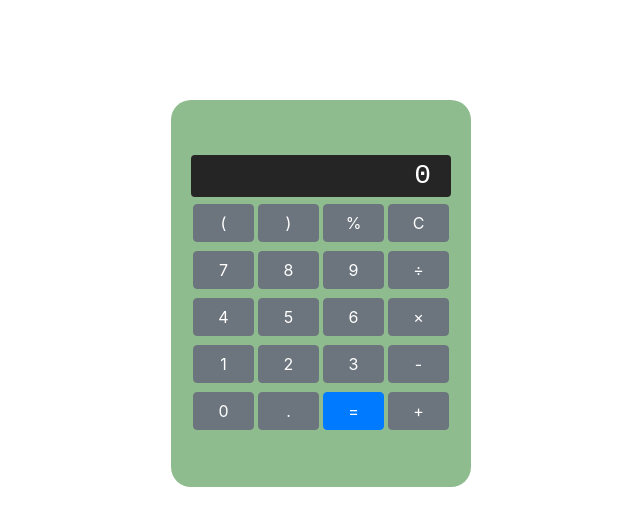
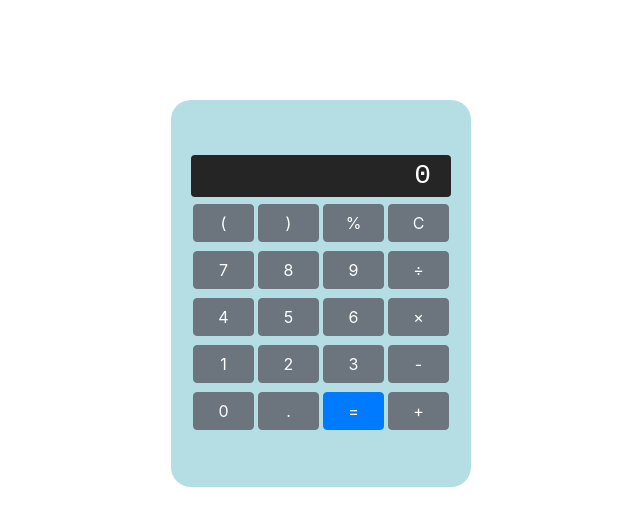
Before and after one commit to ryandriesatria/simple-calculator, a plain HTML site: page index.html in a window 1280 px wide. Shown: the whole page, without its empty margins (319-959 px from the left). Drawn offline with nearby package versions, Linux system fonts and the light colour scheme.

Commit message:
first commit

```diff
--- a/style.css
+++ b/style.css
@@ -5,7 +5,7 @@
     padding-top: 50px;
     padding-bottom: 50px;
     width: 300px;
-    background-color: darkseagreen;
+    background-color: rgb(180, 221, 228);
     border-radius: 20px;
 }
 
```
